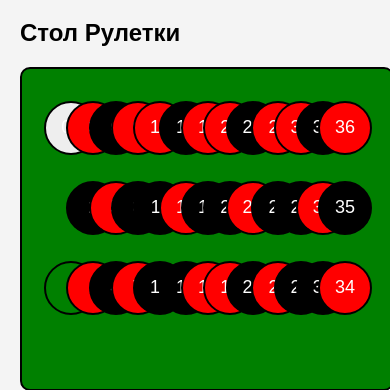
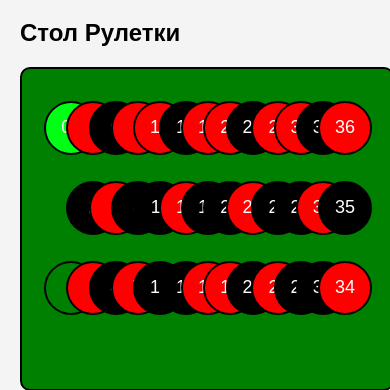
Before and after one commit to snokses911/loool, a Flask app: page / in a window 390 px wide, with the pointer over the restyled element. Shown: the part 281-671 px from the top of the page. Run offline with Flask 3, Linux system fonts and the light colour scheme.

Commit message:
Обновлены style.css, а именно цвет чисел на столе при нажатии

```diff
--- a/static/css/style.css
+++ b/static/css/style.css
@@ -111,6 +111,6 @@ button:hover {
     }
 
 .roulette-number:hover {
-    background-color: #eee;
+    background-color: #00ff15;
 }
 }
```
